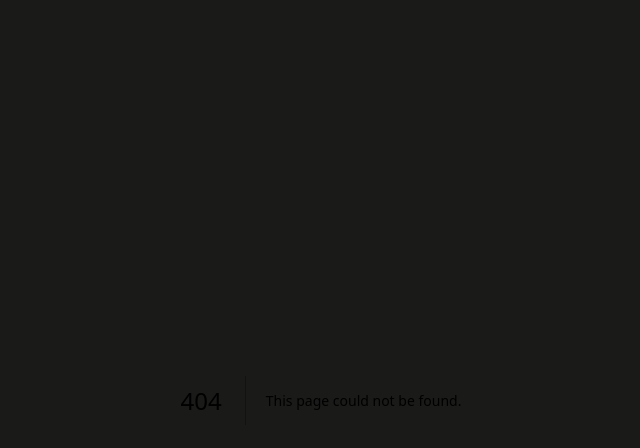
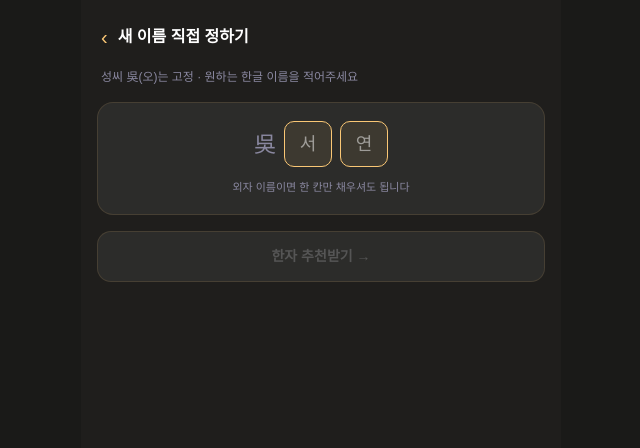
Before and after one commit to lysh0112-cpu/myjae, a Next.js app: page /manseryeok/naming/rename/newname in a window 1280 px wide. Before the commit this address had no page. Shown: the top 448 px of the page, without its empty margins (319-959 px from the left). Built offline with nearby package versions, Linux system fonts and the light colour scheme.

Commit message:
Create page.tsx

```diff
--- /dev/null
+++ b/app/manseryeok/naming/rename/newname/page.tsx
@@ -0,0 +1,57 @@
+'use client'
+import { useState } from 'react'
+import { useRouter } from 'next/navigation'
+
+const GOLD = '#FAC775'
+const CARD = '#2C2C2A'
+const SUB = '#8a88a0'
+
+export default function NewNamePage() {
+  const router = useRouter()
+  const [c1, setC1] = useState('')
+  const [c2, setC2] = useState('')
+
+  const ready = c1.trim().length > 0
+
+  const proceed = () => {
+    if (!ready) return
+    const name = (c1 + c2).trim()
+    router.push('/manseryeok/naming/rename/hanja?count=2&newname=' + encodeURIComponent(name))
+  }
+
+  const inputStyle = {
+    width: 48, height: 46, textAlign: 'center', fontSize: 18,
+    borderRadius: 10, border: '1px solid ' + GOLD,
+    background: 'rgba(250,199,117,0.08)', color: '#fff',
+  }
+
+  return (
+    <main style={{ minHeight: '100vh', background: '#1f1e1c', maxWidth: 480, margin: '0 auto', padding: '8px 16px 32px' }}>
+      <div style={{ display: 'flex', alignItems: 'center', gap: 10, padding: '14px 4px 16px' }}>
+        <button onClick={() => router.back()} style={{ background: 'none', border: 'none', color: GOLD, fontSize: 20, cursor: 'pointer' }}>{'\u2039'}</button>
+        <span style={{ fontSize: 16, fontWeight: 700, color: '#fff' }}>새 이름 직접 정하기</span>
+      </div>
+      <p style={{ fontSize: 12, color: SUB, margin: '0 0 16px', padding: '0 4px' }}>
+        성씨 吳(오)는 고정 · 원하는 한글 이름을 적어주세요
+      </p>
+
+      <div style={{ background: CARD, border: '1px solid rgba(250,199,117,0.12)', borderRadius: 16, padding: '18px 16px' }}>
+        <div style={{ display: 'flex', gap: 8, justifyContent: 'center', alignItems: 'center' }}>
+          <span style={{ fontSize: 22, color: SUB }}>吳</span>
+          <input value={c1} onChange={(e) => setC1(e.target.value.slice(0, 1))} placeholder="서" style={inputStyle} />
+          <input value={c2} onChange={(e) => setC2(e.target.value.slice(0, 1))} placeholder="연" style={inputStyle} />
+        </div>
+        <p style={{ fontSize: 11, color: SUB, textAlign: 'center', margin: '12px 0 0' }}>
+          외자 이름이면 한 칸만 채우셔도 됩니다
+        </p>
+      </div>
+
+      <button onClick={proceed} disabled={!ready} className="active:scale-95"
+        style={{ marginTop: 16, width: '100%', background: ready ? 'rgba(250,199,117,0.16)' : CARD,
+          border: '1px solid ' + (ready ? GOLD : 'rgba(250,199,117,0.12)'), borderRadius: 14, padding: 14,
+          color: ready ? GOLD : '#555', fontWeight: 700, fontSize: 14, cursor: ready ? 'pointer' : 'default' }}>
+        한자 추천받기 {'\u2192'}
+      </button>
+    </main>
+  )
+}
```
